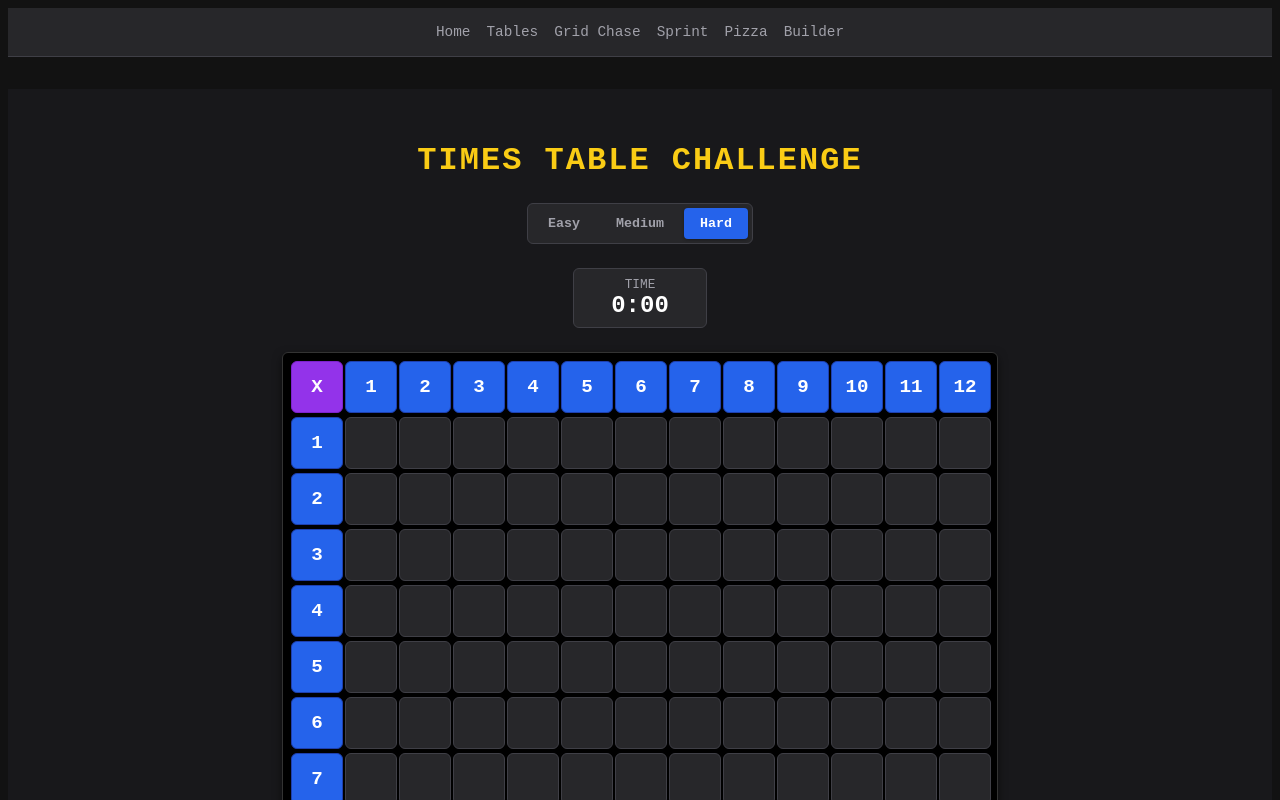
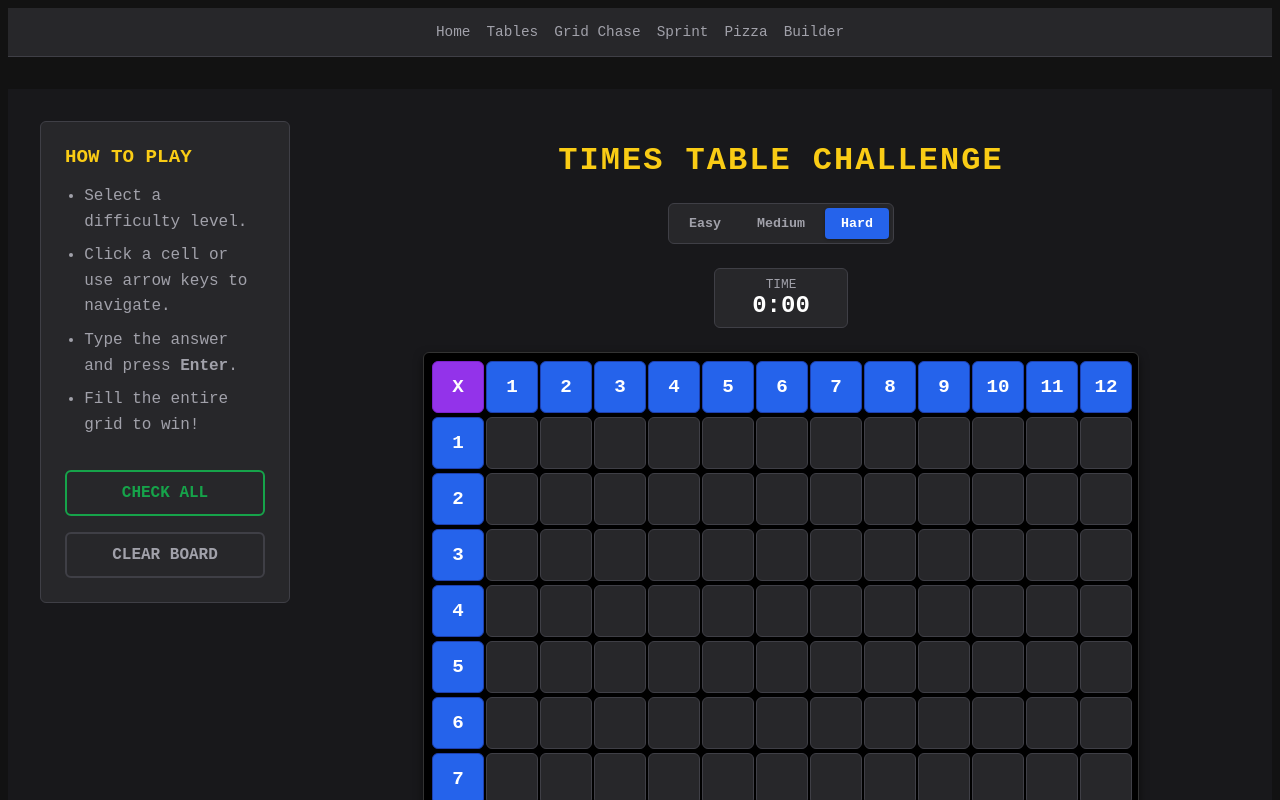
Before and after one commit to timscodebase/svelte-playground, a SvelteKit app: page /mulipication-tables in a window 1280 px wide. Shown: the top 800 px of the page. Built offline with nearby package versions, Linux system fonts and the light colour scheme.

Commit message:
Sounds and instructions

```diff
--- a/src/routes/equation-builder/+page.svelte
+++ b/src/routes/equation-builder/+page.svelte
@@ -1,11 +1,11 @@
 <script lang="ts">
   import { onMount } from "svelte";
   import { flip } from "svelte/animate";
+  import { scale } from "svelte/transition";
   import confetti from "canvas-confetti";
   import { playSound } from "$lib";
 
   // --- State ---
-  // A draggable item
   interface Item {
     id: number;
     val: string | number;
@@ -15,7 +15,6 @@
   let target = $state(10);
   let hand = $state<Item[]>([]);
   let slots = $state<(Item | null)[]>([null, null, null, null, null]);
-  // e.g. [Num, Op, Num, Op, Num] -> A + B - C = Target
 
   let isDragging = $state(false);
   let draggedItem = $state<Item | null>(null);
@@ -24,54 +23,40 @@
 
   // --- Logic ---
   function generatePuzzle() {
-    // Basic "Make X" puzzle logic
-    // We generate a valid equation first, then scramble it
     const ops = ["+", "-"];
     const a = Math.floor(Math.random() * 10) + 1;
     const b = Math.floor(Math.random() * 10) + 1;
     const op = ops[Math.random() > 0.5 ? 0 : 1];
 
-    // Calculate target
     let res = 0;
     if (op === "+") res = a + b;
     else res = a - b;
 
-    // Ensure positive result for simplicity
     if (res < 0) return generatePuzzle();
 
     target = res;
+    slots = [null, null, null];
 
-    // Reset board
-    slots = [null, null, null]; // 3 slots: [A] [OP] [B]
-
-    // Create items and shuffle
     const items: Item[] = [
       { id: 1, val: a, type: "number" },
       { id: 2, val: op, type: "operator" },
       { id: 3, val: b, type: "number" },
-      // Distractors
       { id: 4, val: Math.floor(Math.random() * 10), type: "number" },
       { id: 5, val: ops[Math.random() > 0.5 ? 0 : 1], type: "operator" },
     ];
 
-    // Shuffle
     hand = items.sort(() => Math.random() - 0.5);
   }
 
   function checkSolution() {
-    // Check if slots are full
     if (slots.some((s) => s === null)) return;
-
-    // Parse equation
-    // This is simple [Num] [Op] [Num] logic
     const [n1, op, n2] = slots;
-
     if (
       n1?.type !== "number" ||
       n2?.type !== "number" ||
       op?.type !== "operator"
     ) {
-      return; // Invalid structure
+      return;
     }
 
     let val = 0;
@@ -101,29 +86,24 @@
     dragSourceIndex = index;
     isDragging = true;
     e.dataTransfer.effectAllowed = "move";
-    // Small delay to let the ghost image appear before hiding original
     setTimeout(() => {
       if (draggedItem) isDragging = true;
     }, 0);
   }
 
   function onDragOver(e: DragEvent) {
-    e.preventDefault(); // Allow dropping
+    e.preventDefault();
     if (e.dataTransfer) e.dataTransfer.dropEffect = "move";
   }
 
   function onDropHand(e: DragEvent) {
     e.preventDefault();
     if (!draggedItem) return;
-
-    // Move back to hand
     if (dragSource === "slot") {
       slots[dragSourceIndex] = null;
       hand.push(draggedItem);
       playSound("pop");
     }
-    // If from hand, do nothing (reorder is too complex for this snippet)
-
     resetDrag();
     checkSolution();
   }
@@ -132,22 +112,17 @@
     e.preventDefault();
     if (!draggedItem) return;
 
-    // Swap logic
     const existing = slots[index];
-
-    // 1. Remove from source
     if (dragSource === "hand") {
       hand = hand.filter((i) => i.id !== draggedItem!.id);
     } else if (dragSource === "slot") {
       slots[dragSourceIndex] = null;
     }
 
-    // 2. Handle existing item in target slot (swap back to hand)
     if (existing) {
       hand.push(existing);
     }
 
-    // 3. Place new item
     slots[index] = draggedItem;
 
     playSound("pop");
@@ -166,6 +141,17 @@
     generatePuzzle();
   });
 </script>
+
+<div class="page-layout">
+  <aside class="sidebar">
+    <h2>How to Play</h2>
+    <ul>
+      <li>Drag numbers and symbols into the empty slots.</li>
+      <li>Create an equation that equals the <strong>Target</strong>.</li>
+      <li>For example, if Target is 10, try <strong>5 + 5</strong>.</li>
+      <li>Blue blocks are numbers, Orange blocks are operators.</li>
+    </ul>
+  </aside>
 
   <div class="container">
     <h1>Equation Builder</h1>
@@ -223,6 +209,7 @@
       <button class="btn" onclick={generatePuzzle}>Skip Puzzle</button>
     </div>
   </div>
+</div>
 
 <style>
   :root {
@@ -233,15 +220,50 @@
     --text: #f4f4f5;
   }
 
-  .container {
+  .page-layout {
+    display: grid;
+    grid-template-columns: 1fr;
+    gap: 2rem;
+    padding: 2rem;
     min-height: 100vh;
-    background: var(--bg);
+    background-color: var(--bg);
     color: var(--text);
     font-family: "Roboto Mono", monospace;
+  }
+
+  @media (min-width: 1024px) {
+    .page-layout {
+      grid-template-columns: 250px 1fr;
+      align-items: start;
+    }
+  }
+
+  .sidebar {
+    background: #27272a;
+    padding: 1.5rem;
+    border-radius: 8px;
+    border: 1px solid #3f3f46;
+  }
+  .sidebar h2 {
+    color: #a1a1aa;
+    margin-top: 0;
+    font-size: 1.2rem;
+    text-transform: uppercase;
+  }
+  .sidebar ul {
+    padding-left: 1.2rem;
+    line-height: 1.6;
+    color: #a1a1aa;
+  }
+  .sidebar li {
+    margin-bottom: 0.5rem;
+  }
+
+  .container {
     display: flex;
     flex-direction: column;
     align-items: center;
-    padding: 2rem;
+    width: 100%;
   }
 
   h1 {
--- a/src/routes/flash-cards/+page.svelte
+++ b/src/routes/flash-cards/+page.svelte
@@ -2,6 +2,7 @@
   import { onMount, onDestroy } from "svelte";
   import { fly, scale } from "svelte/transition";
   import confetti from "canvas-confetti";
+  import { playSound } from "$lib";
 
   // --- Configuration ---
   const GAME_DURATION = 60; // seconds
@@ -27,7 +28,6 @@
 
   // Visual Feedback State
   let feedback = $state<"none" | "correct" | "wrong">("none");
-
   let timerInterval: any = null;
 
   // --- Lifecycle ---
@@ -97,6 +97,7 @@
     if (highScore === null || score > highScore) {
       highScore = score;
       localStorage.setItem("arithmetic-sprint-highscore", score.toString());
+      playSound("win");
       confetti({
         particleCount: 200,
         spread: 100,
@@ -113,6 +114,7 @@
       score += 1;
       streak += 1;
       feedback = "correct";
+      playSound("correct");
 
       // Streak bonuses
       if (streak > 0 && streak % 10 === 0) {
@@ -130,9 +132,7 @@
       // Wrong
       streak = 0;
       feedback = "wrong";
-      // Clear input to let them try again? Or move on?
-      // Standard sprint logic: usually you must fix it, or it penalizes.
-      // Let's clear and shake.
+      playSound("wrong");
       userInput = null;
     }
 
@@ -149,6 +149,17 @@
     }
   }
 </script>
+
+<div class="page-layout">
+  <aside class="sidebar">
+    <h2>How to Play</h2>
+    <ul>
+      <li>Race against the clock!</li>
+      <li>You have <strong>{GAME_DURATION} seconds</strong>.</li>
+      <li>Type the answer and press <strong>Enter</strong>.</li>
+      <li>Build up your streak for bonuses.</li>
+    </ul>
+  </aside>
 
   <div class="container">
     <h1>Arithmetic Sprint</h1>
@@ -209,6 +220,7 @@
       {/if}
     </div>
   </div>
+</div>
 
 <style>
   :root {
@@ -220,15 +232,50 @@
     --wrong: #dc2626;
   }
 
+  .page-layout {
+    display: grid;
+    grid-template-columns: 1fr;
+    gap: 2rem;
+    padding: 2rem;
+    min-height: 100vh;
+    background-color: var(--bg-color);
+    color: var(--text-main);
+    font-family: "Roboto Mono", monospace;
+  }
+
+  @media (min-width: 1024px) {
+    .page-layout {
+      grid-template-columns: 250px 1fr;
+      align-items: start;
+    }
+  }
+
+  .sidebar {
+    background: #27272a;
+    padding: 1.5rem;
+    border-radius: 8px;
+    border: 1px solid #3f3f46;
+  }
+  .sidebar h2 {
+    color: var(--accent);
+    margin-top: 0;
+    font-size: 1.2rem;
+    text-transform: uppercase;
+  }
+  .sidebar ul {
+    padding-left: 1.2rem;
+    line-height: 1.6;
+    color: #a1a1aa;
+  }
+  .sidebar li {
+    margin-bottom: 0.5rem;
+  }
+
   .container {
     display: flex;
     flex-direction: column;
     align-items: center;
-    min-height: 100vh;
-    background-color: var(--bg-color);
-    color: var(--text-main);
-    font-family: "Roboto Mono", monospace;
-    padding: 2rem;
+    width: 100%;
   }
 
   h1 {
@@ -388,7 +435,7 @@
   }
 
   .submit-btn {
-    display: none; /* Hidden visually, but kept for logic if needed */
+    display: none;
   }
 
   @keyframes pulse {
--- a/src/routes/fraction-pizza/+page.svelte
+++ b/src/routes/fraction-pizza/+page.svelte
@@ -2,6 +2,7 @@
   import { onMount, onDestroy } from "svelte";
   import { fly, scale, fade } from "svelte/transition";
   import confetti from "canvas-confetti";
+  import { playSound } from "$lib";
 
   // --- Configuration ---
   const LEVELS = {
@@ -20,9 +21,7 @@
   let denominator = $state(2); // Total slices
 
   // Array of booleans representing if a slice is selected
-  // We recreate this whenever the denominator changes
   let selectedSlices = $state<boolean[]>([]);
-
   let gameState = $state<"playing" | "correct" | "wrong">("playing");
   let feedbackMessage = $state("");
 
@@ -32,27 +31,19 @@
   const RADIUS = 90; // Leave some padding
 
   // Derived state for the SVG paths
-  // We calculate this whenever 'denominator' changes
   let slices = $derived.by(() => {
     const sliceArray = [];
     const anglePerSlice = (2 * Math.PI) / denominator;
 
     for (let i = 0; i < denominator; i++) {
-      // Calculate start and end angles (shifted by -PI/2 to start at 12 o'clock)
       const startAngle = i * anglePerSlice - Math.PI / 2;
       const endAngle = (i + 1) * anglePerSlice - Math.PI / 2;
 
-      // Calculate coordinates
       const x1 = CENTER + RADIUS * Math.cos(startAngle);
       const y1 = CENTER + RADIUS * Math.sin(startAngle);
       const x2 = CENTER + RADIUS * Math.cos(endAngle);
       const y2 = CENTER + RADIUS * Math.sin(endAngle);
 
-      // SVG Path Command
-      // M = Move to Center
-      // L = Line to outer edge (start)
-      // A = Arc to outer edge (end)
-      // Z = Close path (Line back to center)
       const largeArcFlag = anglePerSlice > Math.PI ? 1 : 0;
 
       const pathData = `
@@ -78,23 +69,14 @@
       possibleDenominators[
         Math.floor(Math.random() * possibleDenominators.length)
       ];
-
-    // Random numerator (1 to denominator - 1)
-    // We avoid 0/X and X/X (full pizza) usually, but X/X can be a fun "trick" question.
-    // Let's stick to proper fractions for now (1 to N).
     numerator = Math.floor(Math.random() * denominator) + 1;
-
-    // Reset selection
     selectedSlices = new Array(denominator).fill(false);
   }
 
   function toggleSlice(index: number) {
     if (gameState !== "playing") return;
     selectedSlices[index] = !selectedSlices[index];
-
-    // Optional: Auto-check if we want instant feedback?
-    // Or wait for a "Submit" button?
-    // "Submit" button feels more deliberate for learning.
+    playSound("pop");
   }
 
   function checkAnswer() {
@@ -106,6 +88,7 @@
       score += 10;
       streak += 1;
       feedbackMessage = "Delicious!";
+      playSound("correct");
 
       confetti({
         particleCount: 100,
@@ -122,13 +105,12 @@
       gameState = "wrong";
       streak = 0;
       feedbackMessage = `Oops! You selected ${selectedCount}, but we needed ${numerator}.`;
+      playSound("wrong");
 
-      // Allow retry or reset? Let's reset after a delay to keep flow.
       setTimeout(() => {
         gameState = "playing";
         feedbackMessage = "";
-        selectedSlices = new Array(denominator).fill(false); // Reset selection to try again?
-        // Or keep selection so they can fix it? -> Let's keep selection but change status back
+        selectedSlices = new Array(denominator).fill(false);
       }, 2000);
     }
   }
@@ -138,6 +120,21 @@
     generateLevel();
   });
 </script>
+
+<div class="page-layout">
+  <aside class="sidebar">
+    <h2>How to Play</h2>
+    <ul>
+      <li>
+        Look at the target fraction (e.g., <strong
+          >{numerator}/{denominator}</strong
+        >).
+      </li>
+      <li>Click the pizza slices to select that many pieces.</li>
+      <li>Click <strong>Check Order</strong> when you're done.</li>
+      <li>Change the difficulty to serve bigger pizzas!</li>
+    </ul>
+  </aside>
 
   <div class="container">
     <div class="header">
@@ -216,10 +213,13 @@
 
       <div class="feedback-area">
         {#if feedbackMessage}
-        <p class="feedback {gameState}" in:fly={{ y: 10 }}>{feedbackMessage}</p>
+          <p class="feedback {gameState}" in:fly={{ y: 10 }}>
+            {feedbackMessage}
+          </p>
         {:else}
           <button class="check-btn" onclick={checkAnswer}>Check Order</button>
         {/if}
+      </div>
     </div>
   </div>
 </div>
@@ -234,15 +234,50 @@
     --crust: #b45309;
   }
 
-  .container {
+  .page-layout {
+    display: grid;
+    grid-template-columns: 1fr;
+    gap: 2rem;
+    padding: 2rem;
     min-height: 100vh;
-    background: var(--bg);
+    background-color: var(--bg);
     color: var(--text);
     font-family: "Roboto Mono", monospace;
+  }
+
+  @media (min-width: 1024px) {
+    .page-layout {
+      grid-template-columns: 250px 1fr;
+      align-items: start;
+    }
+  }
+
+  .sidebar {
+    background: #27272a;
+    padding: 1.5rem;
+    border-radius: 8px;
+    border: 1px solid #3f3f46;
+  }
+  .sidebar h2 {
+    color: var(--accent);
+    margin-top: 0;
+    font-size: 1.2rem;
+    text-transform: uppercase;
+  }
+  .sidebar ul {
+    padding-left: 1.2rem;
+    line-height: 1.6;
+    color: #a1a1aa;
+  }
+  .sidebar li {
+    margin-bottom: 0.5rem;
+  }
+
+  .container {
     display: flex;
     flex-direction: column;
     align-items: center;
-    padding: 2rem;
+    width: 100%;
   }
 
   .header {
@@ -368,7 +403,7 @@
   }
 
   .feedback-area {
-    height: 50px; /* Prevent layout shift */
+    height: 50px;
     display: flex;
     align-items: center;
     justify-content: center;
@@ -385,7 +420,6 @@
     color: #ef4444;
   }
 
-  /* Animations */
   .shake {
     animation: shake 0.5s cubic-bezier(0.36, 0.07, 0.19, 0.97) both;
   }
--- a/src/routes/grid-chase/+page.svelte
+++ b/src/routes/grid-chase/+page.svelte
@@ -17,9 +17,7 @@
   let streak = $state(0);
 
   // Track which cells are currently revealed/found
-  // Using a Set string key "row,col"
   let foundCells = $state(new Set<string>());
-
   // Derived total occurrences of the target in the current grid
   let totalOccurrences = $state(0);
 
@@ -39,7 +37,6 @@
   function generateRound() {
     foundCells = new Set();
     foundCount = 0;
-
     // Pick a random number that actually exists in the grid (product of two random numbers)
     const r = Math.floor(Math.random() * size) + 1;
     const c = Math.floor(Math.random() * size) + 1;
@@ -57,29 +54,24 @@
 
   function handleCellClick(r: number, c: number, val: number) {
     const key = `${r},${c}`;
-    if (foundCells.has(key)) return; // Already found
+    if (foundCells.has(key)) return;
 
     if (val === targetNumber) {
-      // Correct
       playSound("pop");
       foundCells.add(key);
-      foundCells = new Set(foundCells); // Trigger reactivity
+      foundCells = new Set(foundCells);
       foundCount++;
       score += 10;
-
       if (foundCount === totalOccurrences) {
-        // Round Win
         playSound("win");
         streak++;
         confetti({ origin: { y: 0.6 }, particleCount: 50 });
         setTimeout(generateRound, 1500);
       }
     } else {
-      // Wrong
       playSound("wrong");
       streak = 0;
       score = Math.max(0, score - 5);
-      // Optional: Flash red feedback?
     }
   }
 
@@ -94,6 +86,20 @@
     generateRound();
   });
 </script>
+
+<div class="page-layout">
+  <aside class="sidebar">
+    <h2>How to Play</h2>
+    <ul>
+      <li>Look at the <strong>Find</strong> number in the target box.</li>
+      <li>Click every cell in the grid that equals that number.</li>
+      <li>
+        For example, if the target is <strong>12</strong>, find cells like
+        <strong>3x4</strong>, <strong>2x6</strong>, etc.
+      </li>
+      <li>Find them all to advance!</li>
+    </ul>
+  </aside>
 
   <div class="container">
     <div class="header">
@@ -145,6 +151,7 @@
       {/each}
     </div>
   </div>
+</div>
 
 <style>
   :root {
@@ -154,15 +161,50 @@
     --text: #f4f4f5;
   }
 
-  .container {
+  .page-layout {
+    display: grid;
+    grid-template-columns: 1fr;
+    gap: 2rem;
+    padding: 2rem;
     min-height: 100vh;
-    background: var(--bg);
+    background-color: var(--bg);
     color: var(--text);
     font-family: "Roboto Mono", monospace;
+  }
+
+  @media (min-width: 1024px) {
+    .page-layout {
+      grid-template-columns: 250px 1fr;
+      align-items: start;
+    }
+  }
+
+  .sidebar {
+    background: #27272a;
+    padding: 1.5rem;
+    border-radius: 8px;
+    border: 1px solid #3f3f46;
+  }
+  .sidebar h2 {
+    color: #facc15;
+    margin-top: 0;
+    font-size: 1.2rem;
+    text-transform: uppercase;
+  }
+  .sidebar ul {
+    padding-left: 1.2rem;
+    line-height: 1.6;
+    color: #a1a1aa;
+  }
+  .sidebar li {
+    margin-bottom: 0.5rem;
+  }
+
+  .container {
     display: flex;
     flex-direction: column;
     align-items: center;
-    padding: 2rem;
+    width: 100%;
   }
 
   .header {
--- a/src/routes/mulipication-tables/+page.svelte
+++ b/src/routes/mulipication-tables/+page.svelte
@@ -2,6 +2,7 @@
   import { fly } from "svelte/transition";
   import { onMount, onDestroy, flushSync } from "svelte";
   import confetti from "canvas-confetti";
+  import { playSound } from "$lib";
 
   // --- Configuration ---
   const LEVELS = {
@@ -94,7 +95,6 @@
 
   function setLevel(level: Level) {
     if (currentLevel === level) return;
-
     const update = () => {
       currentLevel = level;
       // We need to fully reset the game state when level changes
@@ -104,8 +104,6 @@
     // Use View Transition API if available for the slide animation
     if (document.startViewTransition) {
       document.startViewTransition(() => {
-        // flushSync forces the DOM to update synchronously inside the transition
-        // so the browser can capture the 'after' state immediately
         flushSync(update);
       });
     } else {
@@ -118,7 +116,6 @@
     for (let r = 1; r <= SIZE; r++) {
       for (let c = 1; c <= SIZE; c++) {
         const cell = grid[r][c];
-        // Check if value matches answer (even if not visually marked 'correct' yet)
         if (cell.value !== cell.answer) {
           allCorrect = false;
           break;
@@ -141,6 +138,7 @@
         );
       }
 
+      playSound("win");
       confetti({
         particleCount: 150,
         spread: 70,
@@ -153,7 +151,6 @@
 
   function selectCell(r: number, c: number) {
     if (r < 1 || r > SIZE || c < 1 || c > SIZE) return;
-    // Close previous edit if changing selection
     if (
       (selectedR !== r || selectedC !== c) &&
       selectedR !== null &&
@@ -177,7 +174,6 @@
     let newR = selectedR + dr;
     let newC = selectedC + dc;
 
-    // Wrap columns
     if (newC > SIZE) {
       newC = 1;
       newR++;
@@ -186,7 +182,6 @@
       newR--;
     }
 
-    // Bounds check rows
     if (newR > SIZE || newR < 1) return;
 
     selectCell(newR, newC);
@@ -202,7 +197,6 @@
 
     grid[r][c].status = "editing";
 
-    // Auto-fill if user started typing a number
     if (initialValue) {
       grid[r][c].tempValue = parseInt(initialValue);
     } else {
@@ -211,16 +205,13 @@
   }
 
   function cancelEdit(r: number, c: number) {
-    // Svelte 5: Direct mutation triggers update
     grid[r][c].status = grid[r][c].value ? "filled" : "empty";
     grid[r][c].tempValue = null;
-    // Don't clear selection so user keeps their place
   }
 
   function confirmCell(r: number, c: number) {
     const cell = grid[r][c];
 
-    // Basic validation
     if (
       cell.tempValue === null ||
       isNaN(Number(cell.tempValue)) ||
@@ -236,25 +227,23 @@
     grid[r][c].value = inputVal;
     if (isCorrect) {
       grid[r][c].status = "correct";
+      playSound("correct");
       checkWin();
-      // Feature: Auto-advance on correct
       moveSelection(0, 1);
-      // Revert green to filled after delay
       setTimeout(() => {
-        // Ensure it wasn't changed to something else in the meantime
         if (grid[r][c].status === "correct") {
           grid[r][c].status = "filled";
         }
       }, 2000);
     } else {
       grid[r][c].status = "wrong";
+      playSound("wrong");
     }
   }
 
   // --- Event Handlers ---
 
   function handleWindowKeydown(e: KeyboardEvent) {
-    // 1. Arrow Navigation
     if (["ArrowUp", "ArrowDown", "ArrowLeft", "ArrowRight"].includes(e.key)) {
       e.preventDefault();
       const map: Record<string, [number, number]> = {
@@ -272,14 +261,11 @@
     const cell = grid[selectedR][selectedC];
     const isEditing = cell.status === "editing";
 
-    // 2. Quick Entry (Type number to start editing immediately)
     if (!isEditing && /^[0-9]$/.test(e.key)) {
       e.preventDefault();
-      // Stop window scroll or other defaults
       startEditing(selectedR, selectedC, e.key);
     }
 
-    // 3. Enter to edit
     if (!isEditing && e.key === "Enter") {
       e.preventDefault();
       startEditing(selectedR, selectedC);
@@ -288,7 +274,6 @@
 
   function handleInputKeydown(e: KeyboardEvent, r: number, c: number) {
     e.stopPropagation();
-    // Don't bubble to window
 
     if (e.key === "Enter") confirmCell(r, c);
     if (e.key === "Escape") cancelEdit(r, c);
@@ -318,18 +303,14 @@
   }
 
   function resetGame(forceRebuild = false) {
-    // Reset Game State
     startTime = null;
     elapsed = 0;
     gameFinished = false;
     if (timerInterval) clearInterval(timerInterval);
     selectedR = null;
     selectedC = null;
-
-    // Refresh best time for current level
     loadBestTime();
 
-    // Rebuild or Clear Grid
     if (forceRebuild) {
       grid = createGrid(LEVELS[currentLevel]);
     } else {
@@ -345,7 +326,23 @@
 
 <svelte:window onkeydown={handleWindowKeydown} />
 
-<div class="container">
+<div class="page-layout">
+  <aside class="sidebar">
+    <h2>How to Play</h2>
+    <ul>
+      <li>Select a difficulty level.</li>
+      <li>Click a cell or use arrow keys to navigate.</li>
+      <li>Type the answer and press <strong>Enter</strong>.</li>
+      <li>Fill the entire grid to win!</li>
+    </ul>
+
+    <div class="controls-sidebar">
+      <button class="big-btn check-all" onclick={checkAll}>Check All</button>
+      <button class="big-btn clear-all" onclick={clearAll}>Clear Board</button>
+    </div>
+  </aside>
+
+  <div class="game-container">
     <div class="header-section">
       <h1>Times Table Challenge</h1>
 
@@ -451,15 +448,10 @@
         </div>
       {/each}
     </div>
-
-  <div class="controls">
-    <button class="big-btn check-all" onclick={checkAll}>Check All</button>
-    <button class="big-btn clear-all" onclick={clearAll}>Clear Board</button>
   </div>
 </div>
 
 <style>
-  /* --- High Contrast / Dark Mode Theme --- */
   :root {
     --color-bg: #18181b;
     --color-header: #2563eb;
@@ -478,15 +470,53 @@
     --radius: 6px;
   }
 
-  .container {
-    font-family: "Roboto Mono", monospace;
-    display: flex;
-    flex-direction: column;
-    align-items: center;
+  /* Layout */
+  .page-layout {
+    display: grid;
+    grid-template-columns: 1fr;
+    gap: 2rem;
     padding: 2rem;
     min-height: 100vh;
     background-color: var(--color-bg);
     color: var(--color-text);
+    font-family: "Roboto Mono", monospace;
+  }
+
+  @media (min-width: 1024px) {
+    .page-layout {
+      grid-template-columns: 250px 1fr;
+      align-items: start;
+    }
+  }
+
+  /* Sidebar */
+  .sidebar {
+    background: #27272a;
+    padding: 1.5rem;
+    border-radius: var(--radius);
+    border: 1px solid #3f3f46;
+  }
+  .sidebar h2 {
+    color: #facc15;
+    margin-top: 0;
+    font-size: 1.2rem;
+    text-transform: uppercase;
+  }
+  .sidebar ul {
+    padding-left: 1.2rem;
+    line-height: 1.6;
+    color: #a1a1aa;
+    margin-bottom: 2rem;
+  }
+  .sidebar li {
+    margin-bottom: 0.5rem;
+  }
+
+  /* Main Game Area */
+  .game-container {
+    display: flex;
+    flex-direction: column;
+    align-items: center;
   }
 
   .header-section {
@@ -516,7 +546,7 @@
   }
 
   .level-btn {
-    position: relative; /* Contain the absolute pill */
+    position: relative;
     background: transparent;
     border: none;
     color: #a1a1aa;
@@ -536,7 +566,6 @@
 
   .level-btn.active {
     color: white;
-    /* Background is handled by .active-pill */
   }
 
   /* Sliding Pill */
@@ -652,14 +681,12 @@
     background-color: var(--color-cell-hover);
   }
 
-  /* Selection State (Blue Ring) */
   .cell.selected {
     border: 2px solid #3b82f6;
     box-shadow: inset 0 0 0 1px #3b82f6;
     z-index: 10;
   }
 
-  /* --- Interactive States --- */
   .interactive.editing {
     background-color: transparent;
     border: 2px solid white;
@@ -687,7 +714,6 @@
     border: 1px solid #52525b;
   }
 
-  /* --- Editing UI --- */
   .input-area {
     width: 100%;
     height: 100%;
@@ -713,7 +739,6 @@
     padding: 0;
   }
 
-  /* Pop-under buttons */
   .actions {
     position: absolute;
     top: 100%;
@@ -750,23 +775,24 @@
     filter: brightness(1.1);
   }
 
-  /* --- Controls --- */
-  .controls {
-    margin-top: 2rem;
+  .controls-sidebar {
     display: flex;
+    flex-direction: column;
     gap: 1rem;
   }
+
   .big-btn {
     border: none;
     padding: 12px 24px;
     border-radius: var(--radius);
-    font-size: 1.1rem;
+    font-size: 1rem;
     font-weight: bold;
     text-transform: uppercase;
     cursor: pointer;
     transition: all 0.2s;
     font-family: inherit;
     border: 2px solid transparent;
+    width: 100%;
   }
   .check-all {
     border-color: #16a34a;
```
Lines whose indentation alone changed are shown as unchanged.
